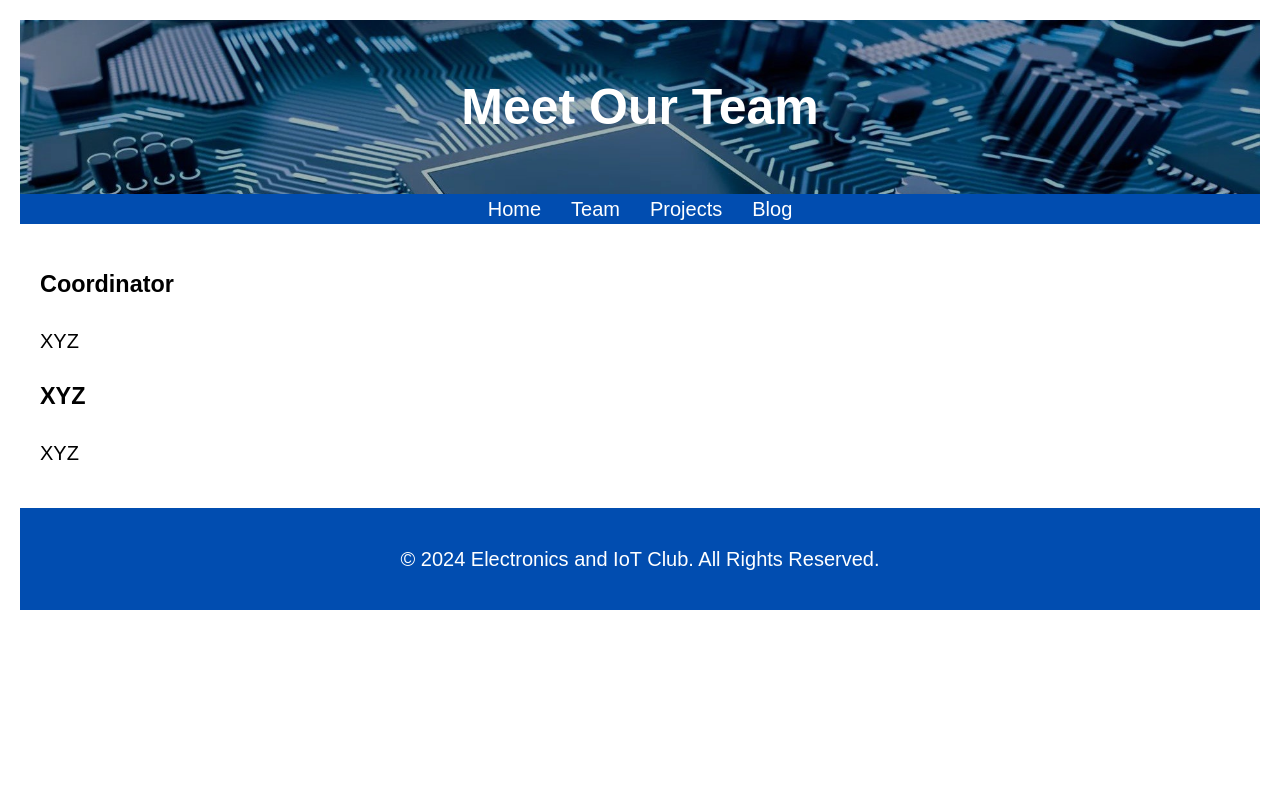
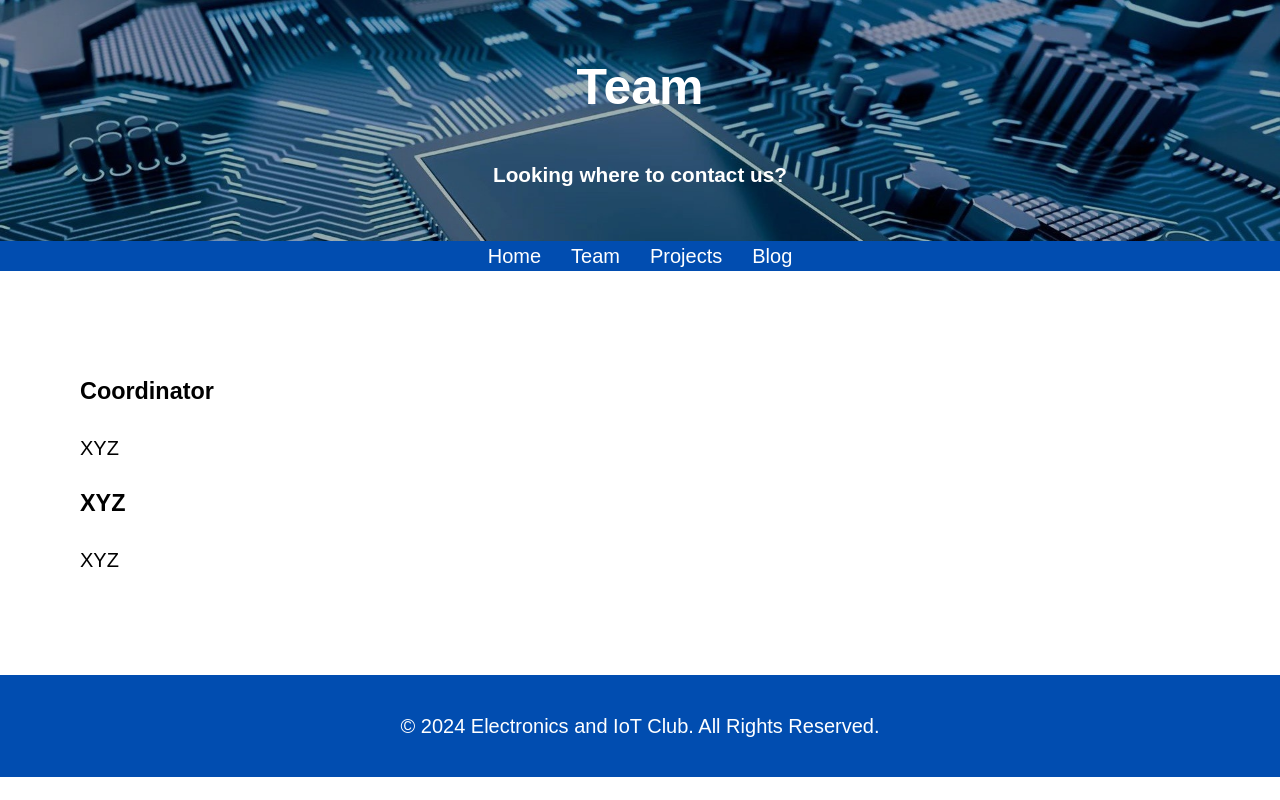
Before and after one commit to Ceres2805/Ec-IoT-Website, a plain HTML site: page team.html in a window 1280 px wide. Drawn offline with Linux system fonts and the light colour scheme.

Commit message:
housekeeping

```diff
--- a/styles.css
+++ b/styles.css
@@ -3,7 +3,7 @@ body {
     font-size: 20px;
     line-height: 1.5;
     margin: 0;
-    padding: 20px;
+    padding: 0;
 }
 
 header {
@@ -37,7 +37,7 @@ nav ul li a {
 }
 
 main {
-    padding: 20px;
+    padding: 80px;
 }
 
 footer {
--- a/team.html
+++ b/team.html
@@ -8,7 +8,8 @@
 </head>
 <body>
     <header>
-        <h1>Meet Our Team</h1>
+        <h1>Team</h1>
+        <h5>Looking where to contact us?</h5>
     </header>
     <nav>
         <ul>
```
Also changed, not shown: blog.html (+1 -0 lines), index.html (+1 -1 lines), projects.html (+1 -0 lines).
